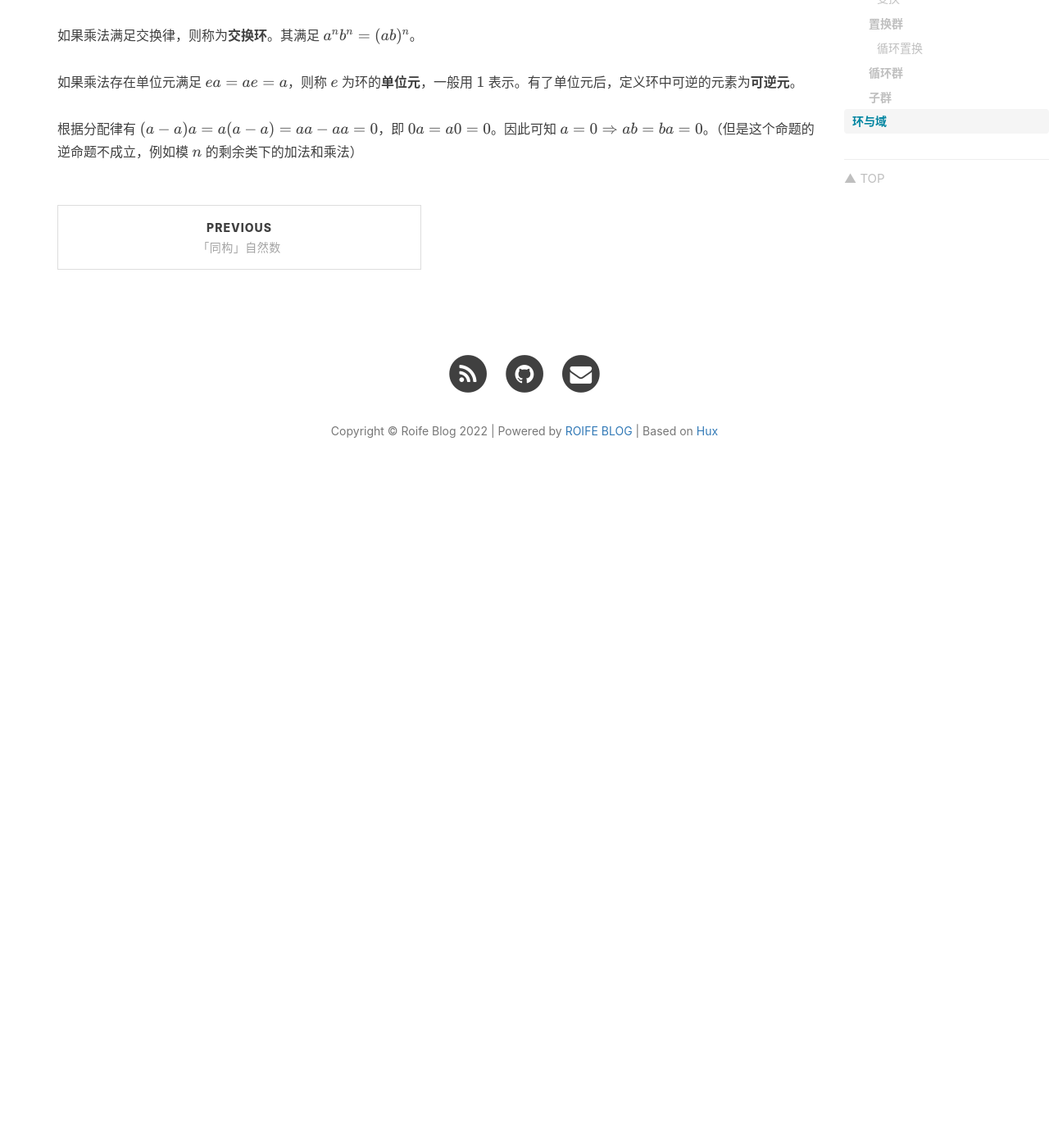
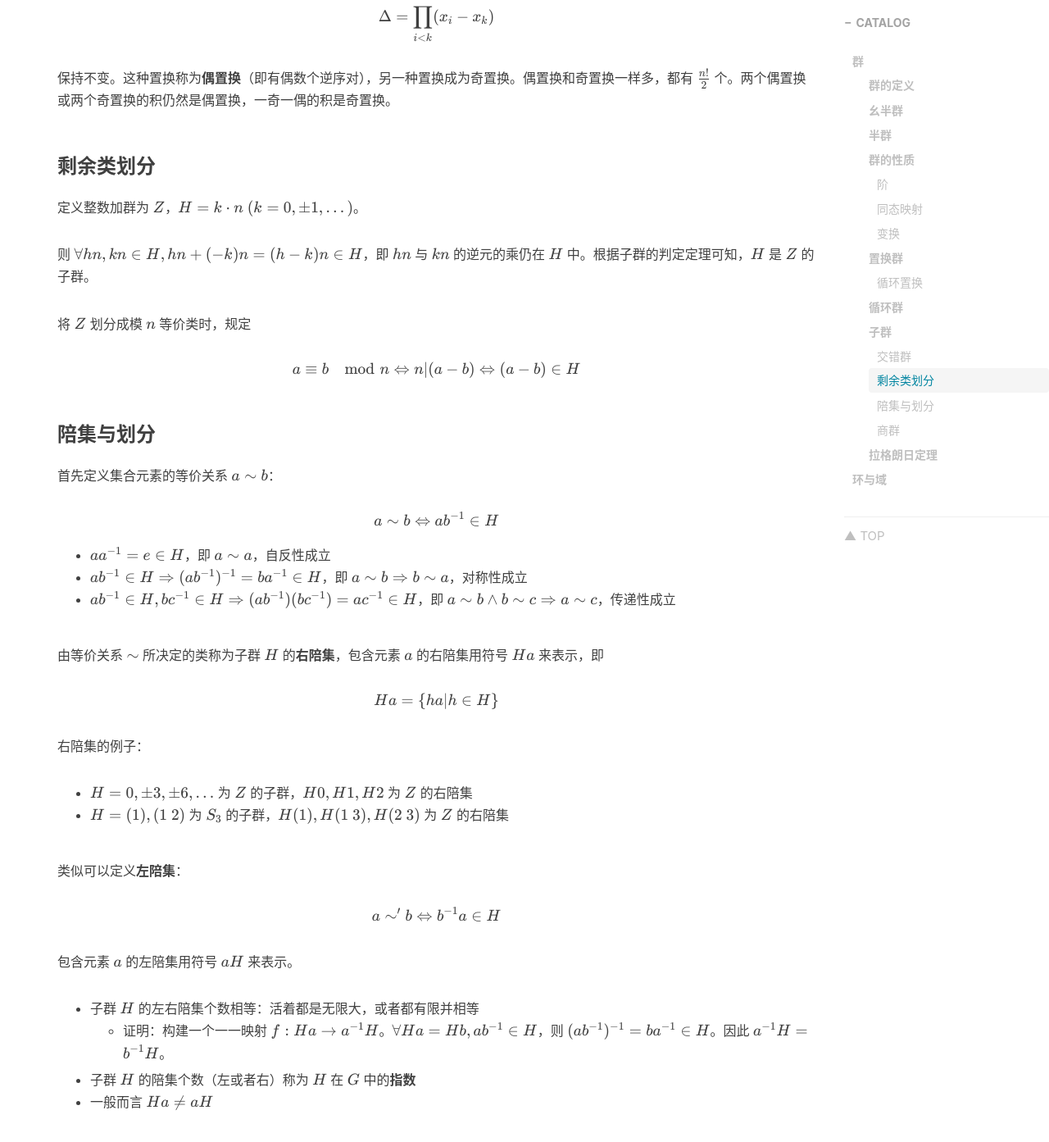
Before and after one commit to LogicLee0902/-LogicLee0902.github.io, a Jekyll site: the page built from _posts/unplugged/2022-01-23-unplugged-02-groups.md, in a window 1280 px wide and 1400 px high, scrolled down 5498 px. Shown: the top 1393 px of the window at 82% size. Built offline with Jekyll 4.4.1, drawn with Linux system fonts in a browser that asks for light colours; nearby versions of some CDN libraries; comment, search, counter and statistics services are not loaded; before the commit the page ends 6128 px from its top, so only the background shows below that; some of the changed text lies outside the part shown.

Commit message:
[add] group

```diff
--- a/_posts/unplugged/2022-01-23-unplugged-02-groups.md
+++ b/_posts/unplugged/2022-01-23-unplugged-02-groups.md
@@ -152,6 +152,90 @@ $\sigma$ 可以记作 $(i_1\ i_2\ \dots\ i_r)$，则 $(i_1\ i_2\ \dots\ i_r) = (
 
 对于任何群 $G$，$G$ 本身和单位元集合 $\{e\}$ 必定是其子群，称为平凡子群。
 
+群 $G$ 的非空子集 $H$ 构成子群的充要条件是：
+- 若任意 $a, b \in H$，则 $a \cdot b \in H$（封闭性）
+- 任意元素 $a \in H$，有 $a^{−1} \in H$（存在逆元）
+
+或者等价于：对任意 $a, b \in H$， 则 $a \cdot b^{−1} \in H$。
+
+如果子集 $H$ 是非空有限集，则只需要 $H$ 满足封闭性即可。
+
+### 交错群
+
+交错群 $A_n$ 是置换群 $S_n$ 的子群，其中的置换满足以下条件：将其中的置换应用于 $x_1, x_2, \dots x_n$ 时，函数
+
+$$\Delta = \prod_{i < k} (x_i - x_k)$$
+
+保持不变。这种置换称为**偶置换**（即有偶数个逆序对），另一种置换成为奇置换。偶置换和奇置换一样多，都有 $\frac{n!}{2}$ 个。两个偶置换或两个奇置换的积仍然是偶置换，一奇一偶的积是奇置换。
+
+### 剩余类划分
+
+定义整数加群为 $Z$，$H = \{k \cdot n\}\ (k = 0, \plusmn 1, \dots)$。
+
+则 $\forall hn, kn \in H, hn + (-k)n = (h-k)n \in H$，即 $hn$ 与 $kn$ 的逆元的乘仍在 $H$ 中。根据子群的判定定理可知，$H$ 是 $Z$ 的子群。
+
+将 $Z$ 划分成模 $n$ 等价类时，规定
+
+$$a \equiv b \mod n \Leftrightarrow n | (a - b) \Leftrightarrow (a - b) \in H$$
+
+### 陪集与划分
+
+首先定义集合元素的等价关系 $a \sim b$：
+
+$$a \sim b \Leftrightarrow a b^{-1} \in H$$
+
+- $a a^{-1} = e \in H$，即 $a \sim a$，自反性成立
+- $a b^{-1} \in H \Rightarrow (a b^{-1})^{-1} = b a^{-1} \in H$，即 $a \sim b \Rightarrow b \sim a$，对称性成立
+- $a b^{-1} \in H, b c^{-1} \in H \Rightarrow (a b^{-1})(b c^{-1}) = a c^{-1} \in H$，即 $a \sim b \wedge b \sim c \Rightarrow a \sim c$，传递性成立
+
+由等价关系 $\sim$ 所决定的类称为子群 $H$ 的**右陪集**，包含元素 $a$ 的右陪集用符号 $Ha$ 来表示，即
+
+$$
+Ha = \{ha | h \in H\}
+$$
+
+右陪集的例子：
+- $H = \{0, \plusmn 3, \plusmn 6, \dots \}$ 为 $Z$ 的子群，$H0, H1, H2$ 为 $Z$ 的右陪集
+- $H = \{(1), (1\ 2)\}$ 为 $S_3$ 的子群，$H(1), H(1\ 3), H(2\ 3)$ 为 $Z$ 的右陪集
+
+类似可以定义**左陪集**：
+
+$$a \sim' b \Leftrightarrow b^{-1} a \in H$$
+
+包含元素 $a$ 的左陪集用符号 $aH$ 来表示。
+
+- 子群 $H$ 的左右陪集个数相等：活着都是无限大，或者都有限并相等
+  - 证明：构建一个一一映射 $f : Ha \rightarrow a^{-1}H$。$\forall Ha = Hb, ab^{-1} \in H$，则 $(ab^{-1})^{-1} = ba^{-1} \in H$。因此 $a^{-1}H = b^{-1} H$。
+- 子群 $H$ 的陪集个数（左或者右）称为 $H$ 在 $G$ 中的**指数**
+- 一般而言 $Ha \ne aH$
+
+假设 $N$ 是 $G$ 的子群，如果对 $G$ 的每个元 $a$ 都有 $Na = aN$，则子群 $N$ 称为一个**正规子群**（或**不变子群**）。正规子集也叫做群的**中心**。一个正规子群的左（右）陪集叫做 $N$ 的**陪集**。
+
+- 群 $G$ 的子群 $N$ 是一个不变子群的充要条件是：$\forall a \in G, aNa^{-1} = N$
+- 群 $G$ 的子群 $N$ 是一个不变子群的充要条件是：$\forall a \in G\ \forall n \in N, ana^{-1} \in N$
+
+### 商群
+
+把正规子群 $N$ 的所有陪集做成一个集合 $\{aN, bN, cN, \dots\}$，并且定义这
+个集合上的乘法为
+
+$$(xN)(yN) = (xy)N$$
+
+此时正规子群的陪集在这个乘法下构成一个群，称为**商群**，用 $G/N$ 表示。
+
+- 一个群 $G$ 同它的每个商群 $G/N$ 同态
+  - 构造映射 $f : a \rightarrow aN, a \in G$。$\forall a, b \in G, ab \rightarrow (ab)N = (aN)(bN)$ 说明 $f$ 是一个满射。因此 $f$ 是一个同态满射。
+
+若 $f : G \rightarrow G'$ 是一个同态满射，$G'$ 的单位元 $e'$ 在映射 $f$ 之下的逆像集合是 $G$ 中的一个子集。这个子集叫做同态满射 $f$ 的**核**。
+
+- 如果 $G$ 和 $G'$ 同态，那么这个同态满射的核 $N$ 是 $G$ 的正规子群，并且其商群 $G/N \cong G'$。
+
+即一个群不仅和和它的每一个商群同态，并且只和它的商群同态。
+
+## 拉格朗日定理
+
+
+
 # 环与域
 
 一个集合 $R$ 如果满足以下条件，则叫做一个**环**：
```
